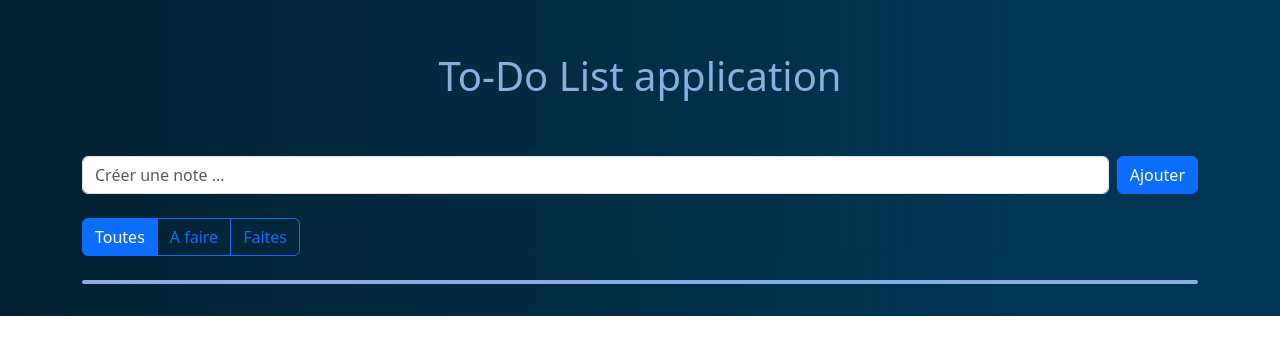
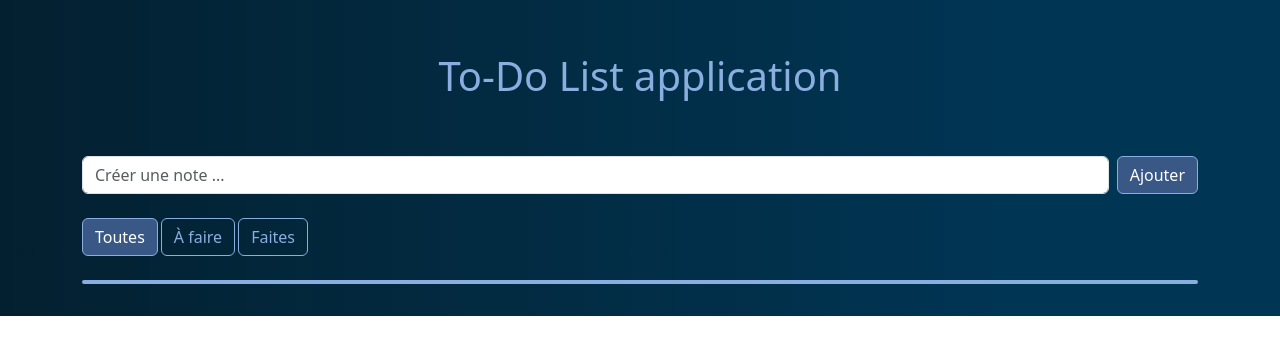
Before and after one commit to Bubhux/App-TodoListCalendar, a React (Vite) app: page / in a window 1280 px wide. Shown: the top 354 px of the page. Built offline with nearby package versions, Linux system fonts and the light colour scheme; the HTML template or start-up script is replaced by a standard one.

Commit message:
Mise à jour V.1.2  Changes to be committed: 	modified:   components/TodoList.jsx 	modified:   src/index.css

```diff
--- a/components/TodoList.jsx
+++ b/components/TodoList.jsx
@@ -19,14 +19,26 @@ const TodoList = () => {
         <div className="container pt-5" id="todolist">
             <form onSubmit={handleSubmit} className="d-flex pb-4">
                 <input required className="form-control" type="text" placeholder="Créer une note ..." name="title" />
-                <button className="btn btn-primary ms-2 btn-custom">Ajouter</button>
+                <button className="btn btn-primary ms-2 btn-custom" style={{
+                    '--bs-btn-hover-bg': '#032030',
+                    '--bs-btn-bg': '#395886',
+                    '--bs-btn-border-color': '#8AAEE0',}}>Ajouter</button>
             </form>
-            <div className="btn-group mb-4" role="group">
-                <button type="button" className={`btn btn-outline-primary ${filter === 'all' ? 'active' : ''}`} onClick={() => handleFilterChange('all')}>Toutes</button>
-                <button type="button" className={`btn btn-outline-primary ${filter === 'todo' ? 'active' : ''}`} onClick={() => handleFilterChange('todo')}>A faire</button>
-                <button type="button" className={`btn btn-outline-primary ${filter === 'done' ? 'active' : ''}`} onClick={() => handleFilterChange('done')}>Faites</button>
+            <div className="btn-group mb-4 gap-1" role="group">
+                <button type="button" className={`btn btn-outline-primary ${filter === 'all' ? 'active' : ''}`} onClick={() => handleFilterChange('all')} style={{
+                    '--bs-btn-active-bg': '#395886',
+                    '--bs-btn-active-border-color': '#8AAEE0',
+                    'border-radius': 'var(--bs-border-radius)'}}>Toutes</button>
+                <button type="button" className={`btn btn-outline-primary ${filter === 'todo' ? 'active' : ''}`} onClick={() => handleFilterChange('todo')} style={{
+                    '--bs-btn-active-bg': '#395886',
+                    '--bs-btn-active-border-color': '#8AAEE0',
+                    'border-radius': 'var(--bs-border-radius)'}}>À faire</button>
+                <button type="button" className={`btn btn-outline-primary ${filter === 'done' ? 'active' : ''}`} onClick={() => handleFilterChange('done')} style={{
+                    '--bs-btn-active-bg': '#395886',
+                    '--bs-btn-active-border-color': '#8AAEE0',
+                    'border-radius': 'var(--bs-border-radius)'}}>Faites</button>
             </div>
-            <ul className="list-group list-group-custom" style={{
+            <ul className="list-group list-group-custom"style={{
                 '--bs-list-group-bg': '#395886',
                 '--bs-list-group-border-width': '2px',
                 '--bs-list-group-border-color': '#8AAEE0',
--- a/src/index.css
+++ b/src/index.css
@@ -86,6 +86,18 @@ h1.text-center {
     border: var(--bs-list-group-border-width) solid var(--bs-list-group-border-color);
 }
 
+.btn-outline-primary {
+    --bs-btn-color: #8AAEE0;
+    --bs-btn-border-color: #8AAEE0;
+    --bs-btn-hover-color: #fff;
+    --bs-btn-hover-bg: #395886;
+    --bs-btn-hover-border-color: #032030;
+}
+
+.btn-group-custom {
+    border-radius: var(--bs-border-radius);
+}
+
 .container {
     text-align: left;
 }
```
